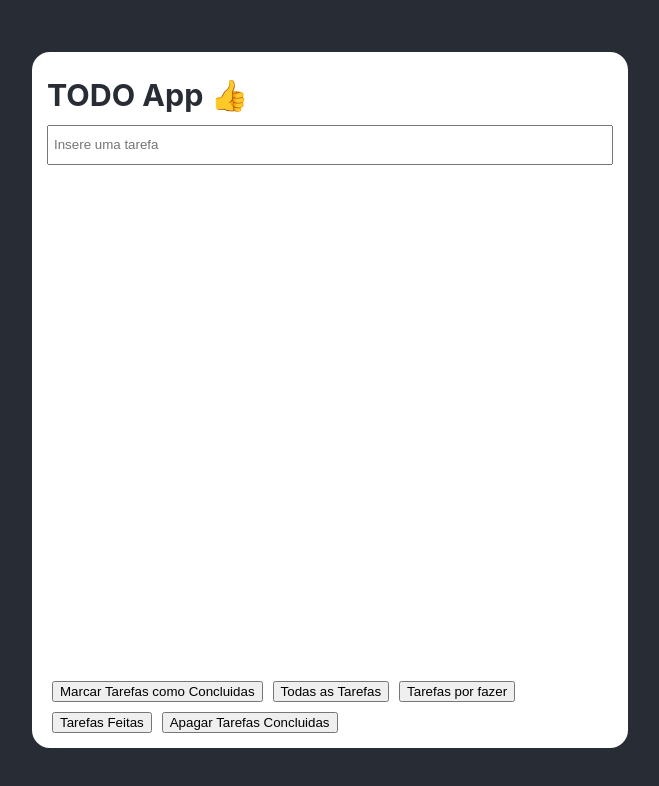
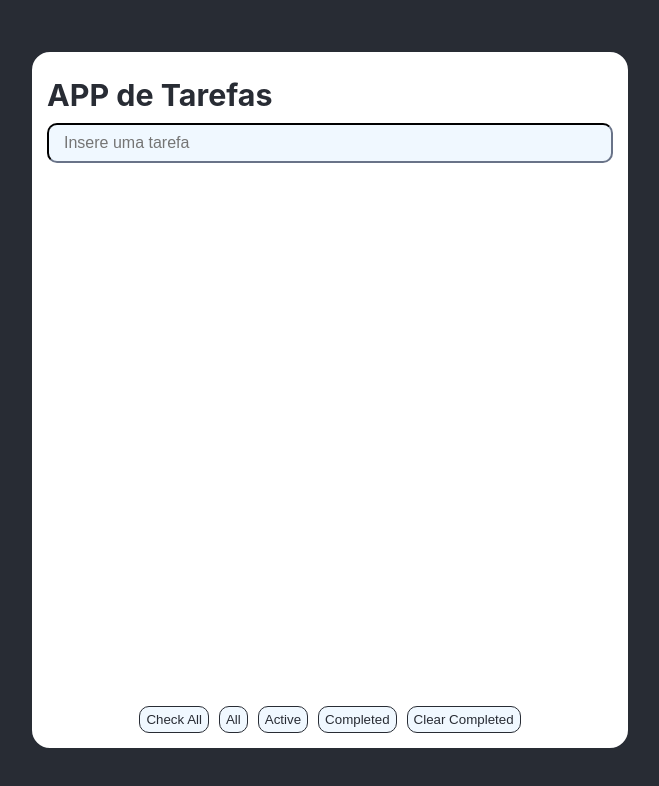
Before and after one commit to anotherlusitano/TodoAppReact, a React (Create React App) app: page / in a window 1280 px wide. Shown: the top 786 px of the page, without its empty margins (310-969 px from the left). Built offline with nearby package versions, Linux system fonts and the light colour scheme.

Commit message:
Adicionar estilo à aplicação

```diff
--- a/src/App.css
+++ b/src/App.css
@@ -51,7 +51,8 @@ input {
 
 .todo-item {
   width: 100%;
-  background-color: #cecece;
+  background-color: aliceblue;
+  border: solid 1px #282c34;
 
   margin-block: 5px;
   padding-block: 5px;
@@ -107,4 +108,27 @@ input {
 
 .filter-container button {
   margin-inline: 5px;
+  padding-block: 5px;
+  border: solid 1px;
+  border-radius: 10px;
+
+  background-color: aliceblue;
+  color: #282c34;
+  cursor: pointer;
 }
+
+.filter-container button:hover {
+  border-width: 2px;
+}
+
+/* ------------- Estilo do input de inserir tarefas ------------- */
+
+form input {
+  background-color: aliceblue;
+  border-color: #282c34;
+  color: #282c34;
+  border-radius: 10px;
+
+  padding: 15px;
+  font-size: 16px;
+}
--- a/src/components/App.jsx
+++ b/src/components/App.jsx
@@ -107,7 +107,7 @@ function App() {
   return (
     <main>
       <div className="form-container">
-        <h3>TODO App 👍</h3>
+        <h3>APP de Tarefas</h3>
 
         <form action="#" onSubmit={addTodo}>
           <input
@@ -140,17 +140,11 @@ function App() {
         </TodosContext.Provider>
 
         <div className="filter-container">
-          <button onClick={completeTodos}>
-            Marcar Tarefas como Concluidas
-          </button>
-          <button onClick={() => setFilter("todas")}>Todas as Tarefas</button>
-          <button onClick={() => setFilter("por-fazer")}>
-            Tarefas por fazer
-          </button>
-          <button onClick={() => setFilter("feitas")}>Tarefas Feitas</button>
-          <button onClick={deleteCompletedTodos}>
-            Apagar Tarefas Concluidas
-          </button>
+          <button onClick={completeTodos}>Check All</button>
+          <button onClick={() => setFilter("todas")}>All</button>
+          <button onClick={() => setFilter("por-fazer")}>Active</button>
+          <button onClick={() => setFilter("feitas")}>Completed</button>
+          <button onClick={deleteCompletedTodos}>Clear Completed</button>
         </div>
       </div>
     </main>
--- a/src/index.js
+++ b/src/index.js
@@ -4,7 +4,7 @@ import './index.css';
 import App from './components/App';
 import reportWebVitals from './reportWebVitals';
 
-document.title = 'TODO App 👍';
+document.title = 'APP de Tarefas';
 
 const root = ReactDOM.createRoot(document.getElementById('root'));
 root.render(
```
